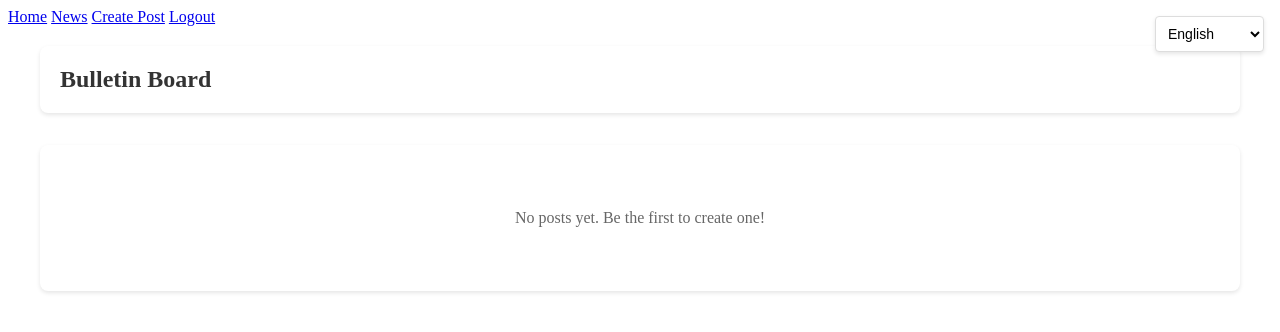
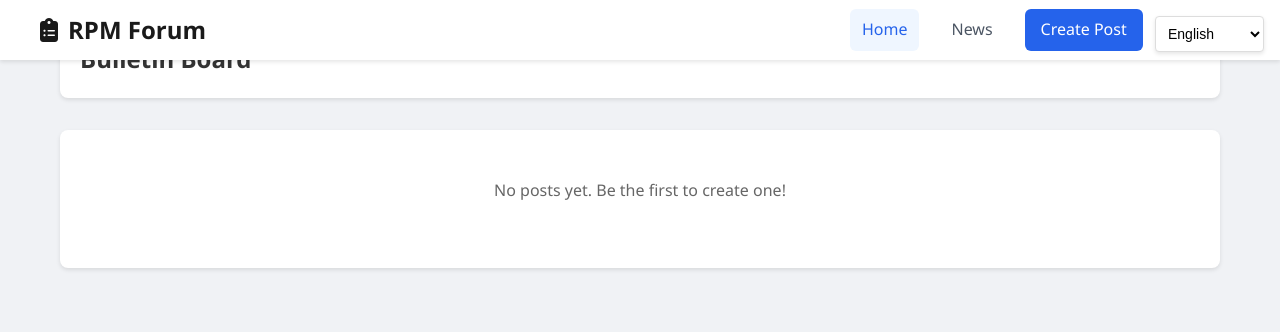
Before and after one commit to DRXZOID/RPMFGSITE, a Flask app: page / in a window 1280 px wide. Shown: the top 332 px of the page. Run offline with Flask 3, Linux system fonts and the light colour scheme; the visitor is signed in with stand-in values (Sample User, id 1); data that the repository does not hold is empty.

Commit message:
Enhance navigation bar styles and structure for improved usability and aesthetics

```diff
--- a/app/static/style.css
+++ b/app/static/style.css
@@ -1,3 +1,100 @@
+/* Reset and base styles */
+* {
+    margin: 0;
+    padding: 0;
+    box-sizing: border-box;
+}
+
+body {
+    background-color: #f0f2f5;
+    font-family: 'Segoe UI', Arial, sans-serif;
+    line-height: 1.6;
+    color: #1a1a1a;
+}
+
+/* Navigation Bar */
+.navbar {
+    background: #ffffff;
+    box-shadow: 0 2px 4px rgba(0, 0, 0, 0.1);
+    position: fixed;
+    top: 0;
+    left: 0;
+    right: 0;
+    z-index: 1000;
+    padding: 0 20px;
+}
+
+.nav-container {
+    max-width: 1200px;
+    margin: 0 auto;
+    display: flex;
+    justify-content: space-between;
+    align-items: center;
+    height: 60px;
+}
+
+.nav-brand {
+    font-size: 1.5rem;
+    font-weight: bold;
+    color: #1a1a1a;
+    text-decoration: none;
+    display: flex;
+    align-items: center;
+    gap: 10px;
+}
+
+.nav-brand:hover {
+    color: #2563eb;
+}
+
+.nav-links {
+    display: flex;
+    gap: 20px;
+    align-items: center;
+}
+
+.nav-link {
+    color: #4b5563;
+    text-decoration: none;
+    padding: 8px 12px;
+    border-radius: 6px;
+    transition: all 0.2s ease;
+    font-weight: 500;
+}
+
+.nav-link:hover {
+    background-color: #f3f4f6;
+    color: #2563eb;
+}
+
+.nav-link.active {
+    color: #2563eb;
+    background-color: #eff6ff;
+}
+
+.nav-button {
+    background-color: #2563eb;
+    color: white;
+    padding: 8px 16px;
+    border-radius: 6px;
+    text-decoration: none;
+    font-weight: 500;
+    transition: background-color 0.2s ease;
+}
+
+.nav-button:hover {
+    background-color: #1d4ed8;
+}
+
+/* Main Content */
+.main-content {
+    margin-top: 80px;
+    padding: 20px;
+    max-width: 1200px;
+    margin-left: auto;
+    margin-right: auto;
+}
+
 /* Auth Forms */
 .auth-container {
     display: flex;
--- a/app/templates/base.html
+++ b/app/templates/base.html
@@ -4,20 +4,27 @@
     <meta charset="UTF-8">
     <meta name="viewport" content="width=device-width, initial-scale=1.0">
     <title>Bulletin Board</title>
+    <link rel="stylesheet" href="https://cdnjs.cloudflare.com/ajax/libs/font-awesome/6.4.0/css/all.min.css">
     <link rel="stylesheet" href="{{ url_for('static', filename='style.css') }}">
 </head>
 <body>
-    <nav>
-        <a href="{{ url_for('main.index') }}">Home</a>
-        <a href="{{ url_for('news.index') }}">News</a>
-        {% if current_user.is_authenticated %}
-            <a href="{{ url_for('main.create_post') }}">Create Post</a>
-            {% if current_user.is_admin %}
-                <a href="{{ url_for('admin.dashboard') }}">Admin</a>
-            {% endif %}
-            <a href="{{ url_for('auth.logout') }}">Logout</a>
-        {% else %}
-            <a href="{{ url_for('auth.login') }}">Login</a>
+    <nav class="navbar">
+        <div class="nav-container">
+            <a href="{{ url_for('main.index') }}" class="nav-brand">
+                <i class="fas fa-clipboard-list"></i>
+                RPM Forum
+            </a>
+            <div class="nav-links">
+                <a href="{{ url_for('main.index') }}" class="nav-link {{ 'active' if request.endpoint == 'main.index' }}">Home</a>
+                <a href="{{ url_for('news.index') }}" class="nav-link {{ 'active' if request.endpoint.startswith('news.') }}">News</a>
+                {% if current_user.is_authenticated %}
+                    <a href="{{ url_for('main.create_post') }}" class="nav-button">Create Post</a>
+                    {% if current_user.is_admin %}
+                        <a href="{{ url_for('admin.dashboard') }}" class="nav-link {{ 'active' if request.endpoint.startswith('admin.') }}">Admin</a>
+                    {% endif %}
+                    <a href="{{ url_for('auth.logout') }}" class="nav-link">Logout</a>
+                {% else %}
+                    <a href="{{ url_for('auth.login') }}" class="nav-button">Login</a>
             <a href="{{ url_for('auth.register') }}">Register</a>
         {% endif %}
     </nav>
```
